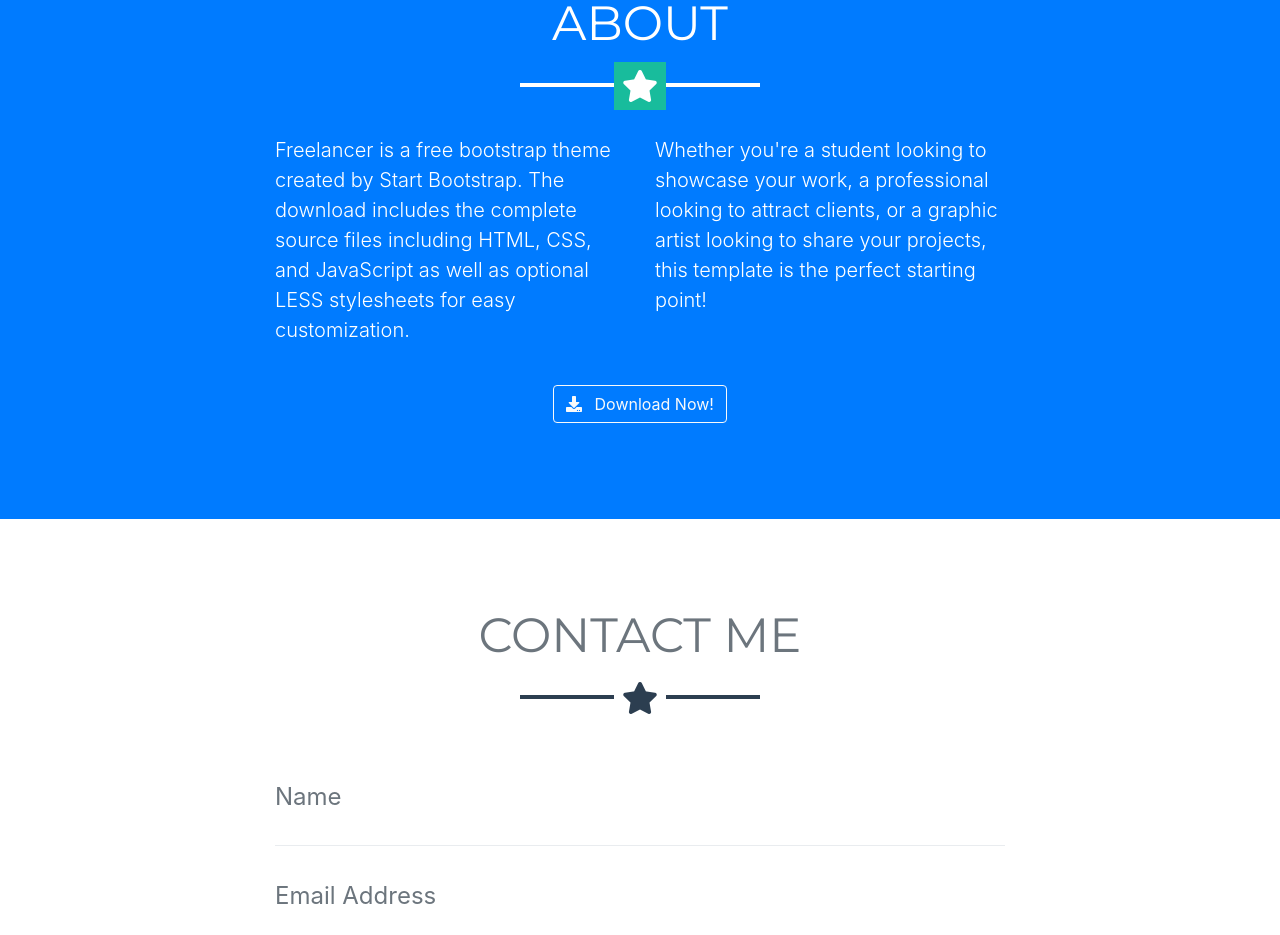
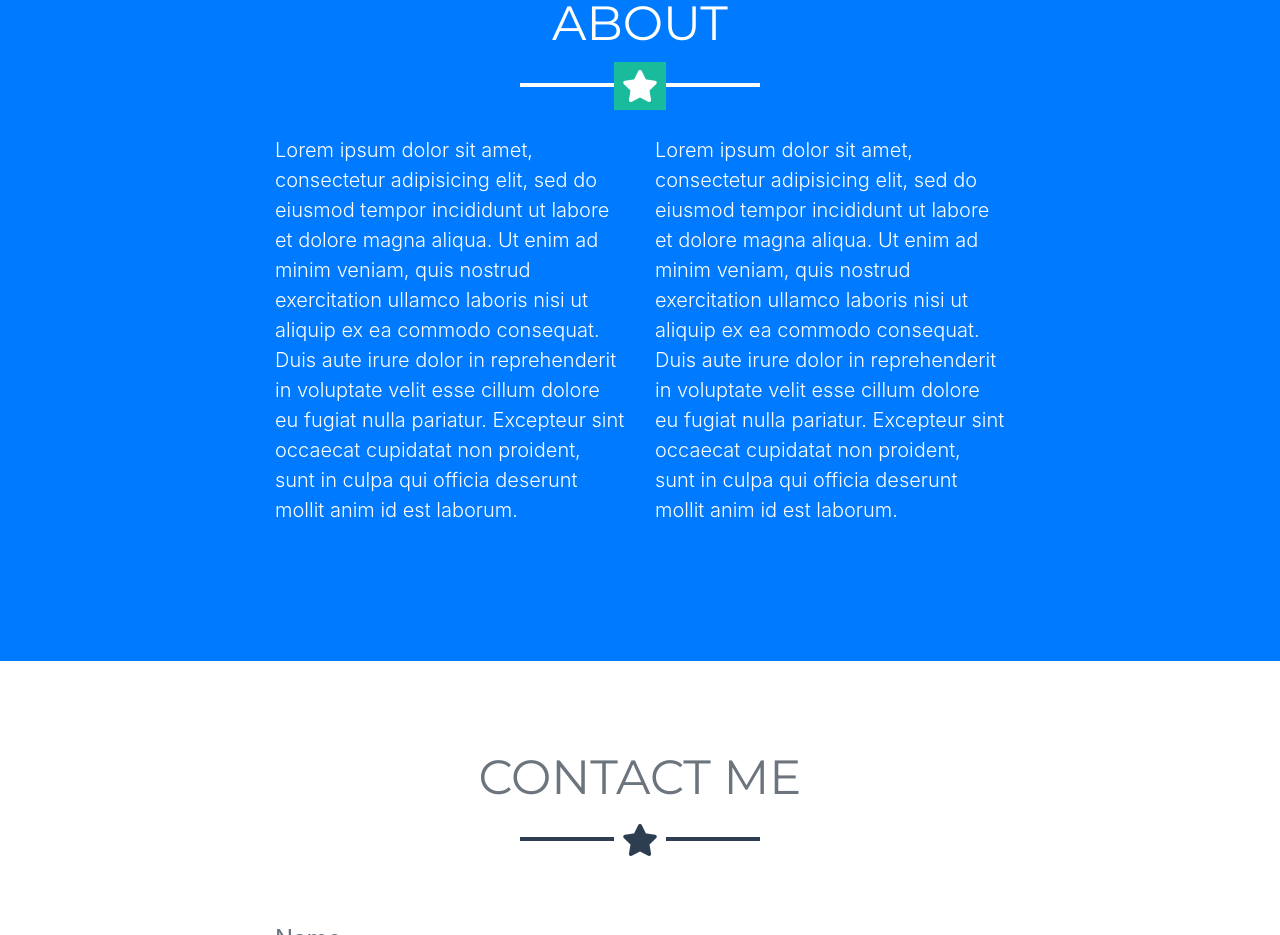
Before and after one commit to its-BK/its-bk.github.io, a website with bundled scripts: page index.html in a window 1280 px wide. Shown: the part 1736-2671 px from the top of the page. Built offline with nearby package versions, Linux system fonts and the light colour scheme.

Commit message:
adding a few small changes to paragraphs, still trying to fix nav bar

```diff
--- a/index.html
+++ b/index.html
@@ -8,7 +8,7 @@
   <meta name="description" content="">
   <meta name="author" content="">
 
-  <title>Freelancer - Start Bootstrap Theme</title>
+  <title>Baran Karasahin's Portfolio</title>
 
   <!-- Bootstrap core CSS -->
   <link href="vendor/bootstrap/css/bootstrap.min.css" rel="stylesheet">
@@ -138,17 +138,14 @@
       <hr class="star-light mb-5">
       <div class="row">
         <div class="col-lg-4 ml-auto">
-          <p class="lead">Freelancer is a free bootstrap theme created by Start Bootstrap. The download includes the complete source files including HTML, CSS, and JavaScript as well as optional LESS stylesheets for easy customization.</p>
+          <p class="lead"> Lorem ipsum dolor sit amet, consectetur adipisicing elit, sed do eiusmod tempor incididunt ut labore et dolore magna aliqua. Ut enim ad minim veniam, quis nostrud exercitation ullamco laboris nisi ut aliquip ex ea commodo consequat. Duis aute irure dolor in reprehenderit in voluptate velit esse cillum dolore eu fugiat nulla pariatur. Excepteur sint occaecat cupidatat non proident, sunt in culpa qui officia deserunt mollit anim id est laborum.</p>
         </div>
         <div class="col-lg-4 mr-auto">
-          <p class="lead">Whether you're a student looking to showcase your work, a professional looking to attract clients, or a graphic artist looking to share your projects, this template is the perfect starting point!</p>
+          <p class="lead"> Lorem ipsum dolor sit amet, consectetur adipisicing elit, sed do eiusmod tempor incididunt ut labore et dolore magna aliqua. Ut enim ad minim veniam, quis nostrud exercitation ullamco laboris nisi ut aliquip ex ea commodo consequat. Duis aute irure dolor in reprehenderit in voluptate velit esse cillum dolore eu fugiat nulla pariatur. Excepteur sint occaecat cupidatat non proident, sunt in culpa qui officia deserunt mollit anim id est laborum.</p>
         </div>
       </div>
       <div class="text-center mt-4">
-        <a class="btn btn-xl btn-outline-light" href="#">
-          <i class="fas fa-download mr-2"></i>
-          Download Now!
-        </a>
+
       </div>
     </div>
   </section>
```
